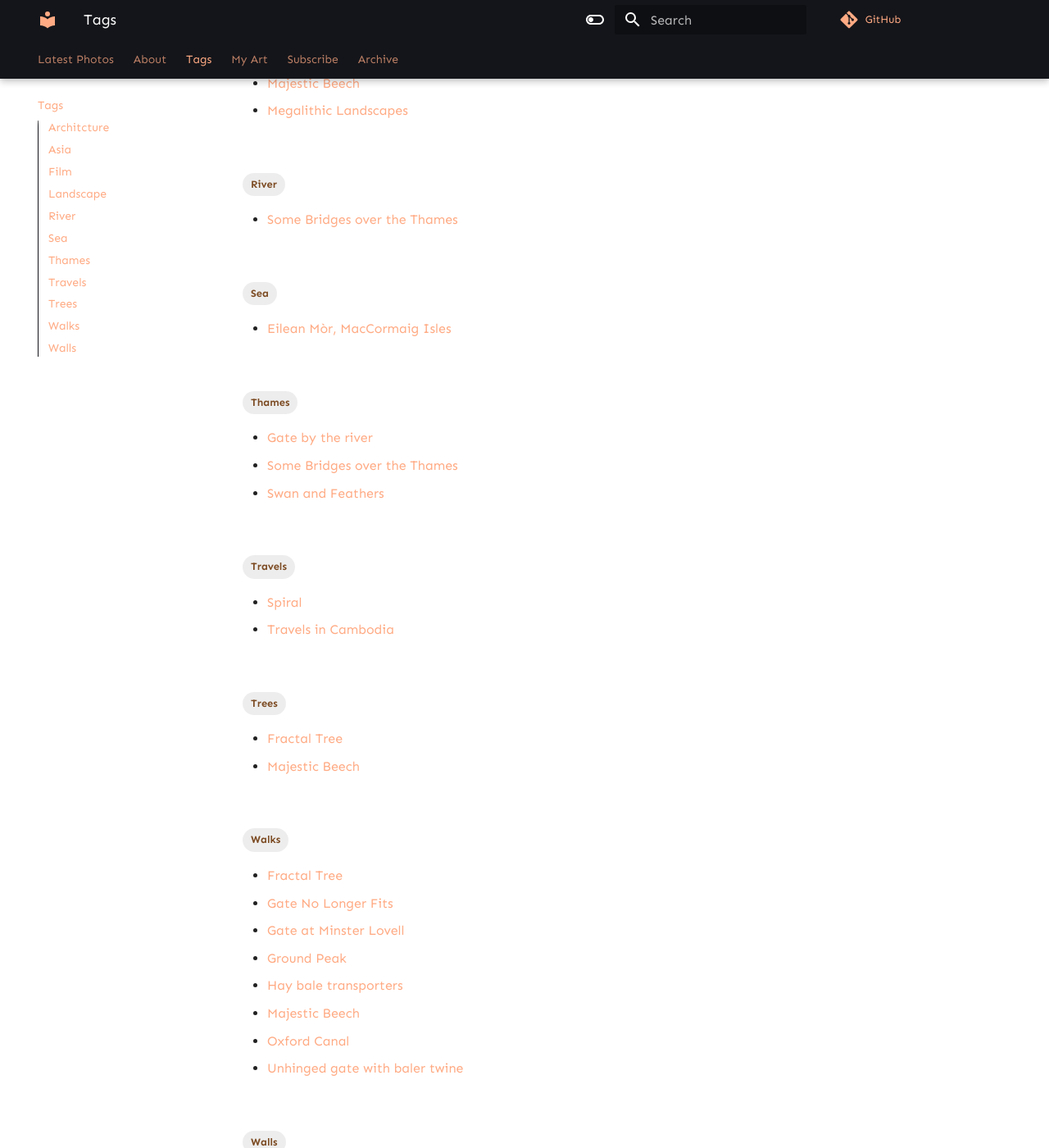
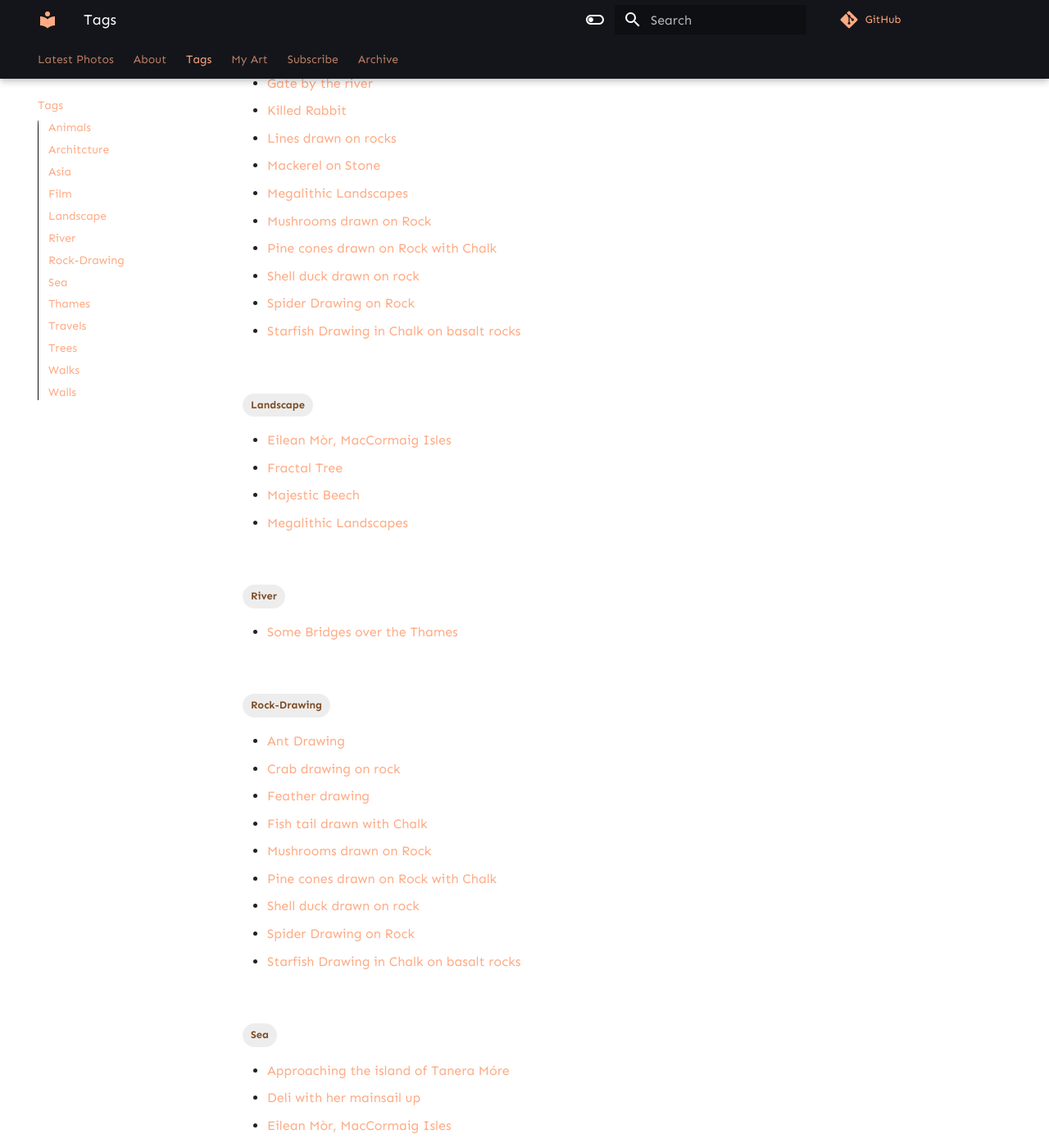
Before and after one commit to Pageboy/photos, an MkDocs documentation site: the page built from docs/Tags.md, in a window 1280 px wide and 1400 px high, scrolled down 884 px. Shown: the whole window at 82% size. Built offline with MkDocs 1.6.1 and Material for MkDocs 9.7.7, drawn with Linux system fonts in a browser that asks for light colours; comment, search, counter and statistics services are not loaded; some of the changed text lies outside the part shown.

Commit message:
vault backup: 2025-02-20 22:41:56
Affected files:
.obsidian/plugins/update-time-on-edit/data.json
.obsidian/workspace.json
docs/photos/Ant drawing.md
docs/photos/Approaching the island of Tanera Móre.md
docs/photos/Crab drawing.md
docs/photos/Deli with her mainsail up.md
docs/photos/Elephant in Sri Lanka.md
docs/photos/Feather drawing.md
docs/photos/Fish tail drawn with Chalk.md
docs/photos/Mushrooms drawn on Rock.md
docs/photos/Pine cones drawn on Rock.md
docs/photos/Shell duck drawn on rock.md
docs/photos/Spider Drawing on Rock.md
docs/photos/Starfish Drawing in Chalk on basalt rocks.md

```diff
--- /dev/null
+++ b/docs/photos/Crab drawing.md
@@ -0,0 +1,15 @@
+---
+date: 1979-05-20
+updated: 2025-02-20
+title: Crab drawing on rock
+tags:
+  - Film
+  - Rock-Drawing
+---
+
+
+
+![Crab drawing - Chalk on rock, Ardpatrick, 1979](https://live.staticflickr.com/65535/49849909056_e3e6d467af_h_d.jpg)
+
+
+Scanned from a 5x4 black and white negative. Ilford HP5
--- /dev/null
+++ b/docs/photos/Fish tail drawn with Chalk.md
@@ -0,0 +1,15 @@
+---
+date: 1979-02-20
+updated: 2025-02-20
+title: Fish tail drawn with Chalk
+tags:
+  - Film
+  - Rock-Drawing
+---
+
+
+
+![Fish tail drawn with Chalk on shore rocks, Ardpatrick 1979](https://live.staticflickr.com/65535/49850218742_594553a1f2_3k.jpg)
+
+
+Scanned from a 5x4 black and white negative. Ilford HP5
--- /dev/null
+++ b/docs/photos/Mushrooms drawn on Rock.md
@@ -0,0 +1,13 @@
+---
+date: 1979-05-12
+updated: 2025-02-20
+tags:
+  - Film
+  - Rock-Drawing
+title: Mushrooms drawn on Rock
+---
+
+![Mushrooms drawn on Rock with chalk, Ardpatrick 1979](https://live.staticflickr.com/65535/49849376783_caf6b58899_3k.jpg)
+
+
+Scanned from a 5x4 black and white negative. Ilford HP5
--- /dev/null
+++ b/docs/photos/Pine cones drawn on Rock.md
@@ -0,0 +1,12 @@
+---
+date: 1979-06-12
+updated: 2025-02-20
+title: Pine cones drawn on Rock with Chalk
+tags:
+  - Film
+  - Rock-Drawing
+---
+
+![Pine cones drawn on Rock with Chalk, Ardpatrick, 1979](https://live.staticflickr.com/65535/49850217477_b802ae25a0_3k.jpg)
+
+Scanned from a 5x4 black and white negative. Ilford HP5
--- /dev/null
+++ b/docs/photos/Shell duck drawn on rock.md
@@ -0,0 +1,15 @@
+---
+date: 1979-05-02
+updated: 2025-02-20
+title: Shell duck drawn on rock
+tags:
+  - Film
+  - Rock-Drawing
+  - Sea
+---
+
+
+
+![Shell duck drawn on rock, Ardpatrick shore, 1979](https://live.staticflickr.com/65535/49845400253_6e6aaf2791_3k.jpg)
+
+Scanned from a 5x4 black and white negative. Ilford HP5
--- /dev/null
+++ b/docs/photos/Spider Drawing on Rock.md
@@ -0,0 +1,12 @@
+---
+date: 2020-02-20
+updated: 2025-02-20
+title: Spider Drawing on Rock
+tags:
+  - Film
+  - Rock-Drawing
+---
+
+![Spider drawn on rock, Ardpatrick, 1979](https://live.staticflickr.com/65535/49850218027_07920d5230_3k.jpg)
+
+Scanned from a 5x4 black and white negative. Ilford HP5
--- a/docs/photos/Starfish Drawing in Chalk on basalt rocks.md
+++ b/docs/photos/Starfish Drawing in Chalk on basalt rocks.md
@@ -1,9 +1,10 @@
 ---
-date: 2020-05-12
-updated: 2025-02-08
+date: 1980-05-12
+updated: 2025-02-20
 title: Starfish Drawing in Chalk on basalt rocks
 tags:
   - Film
+  - Rock-Drawing
 ---
 
 
```
Also changed, not shown: docs/photos/Ant drawing.md (added, +15 -0 lines), docs/photos/Approaching the island of Tanera Móre.md (added, +14 -0 lines), docs/photos/Deli with her mainsail up.md (added, +13 -0 lines), docs/photos/Elephant in Sri Lanka.md (+4 -1 lines), docs/photos/Feather drawing.md (added, +14 -0 lines), 2 other files.
